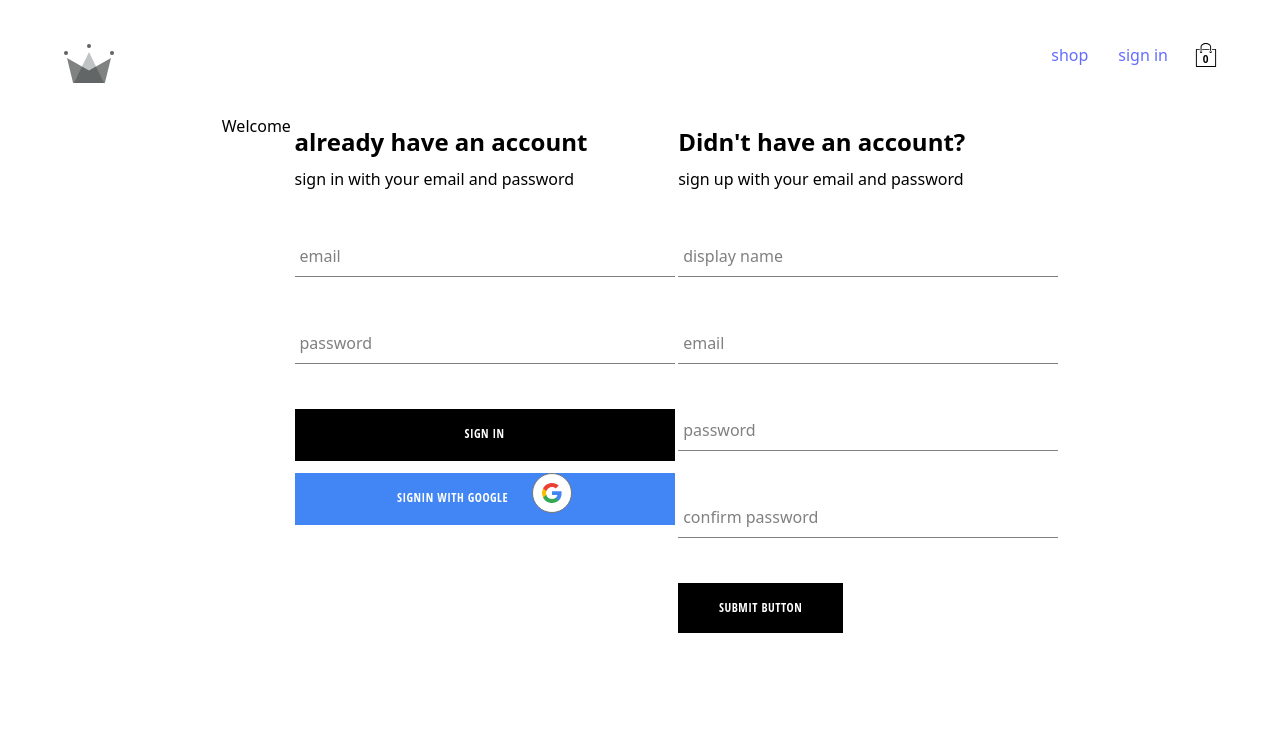
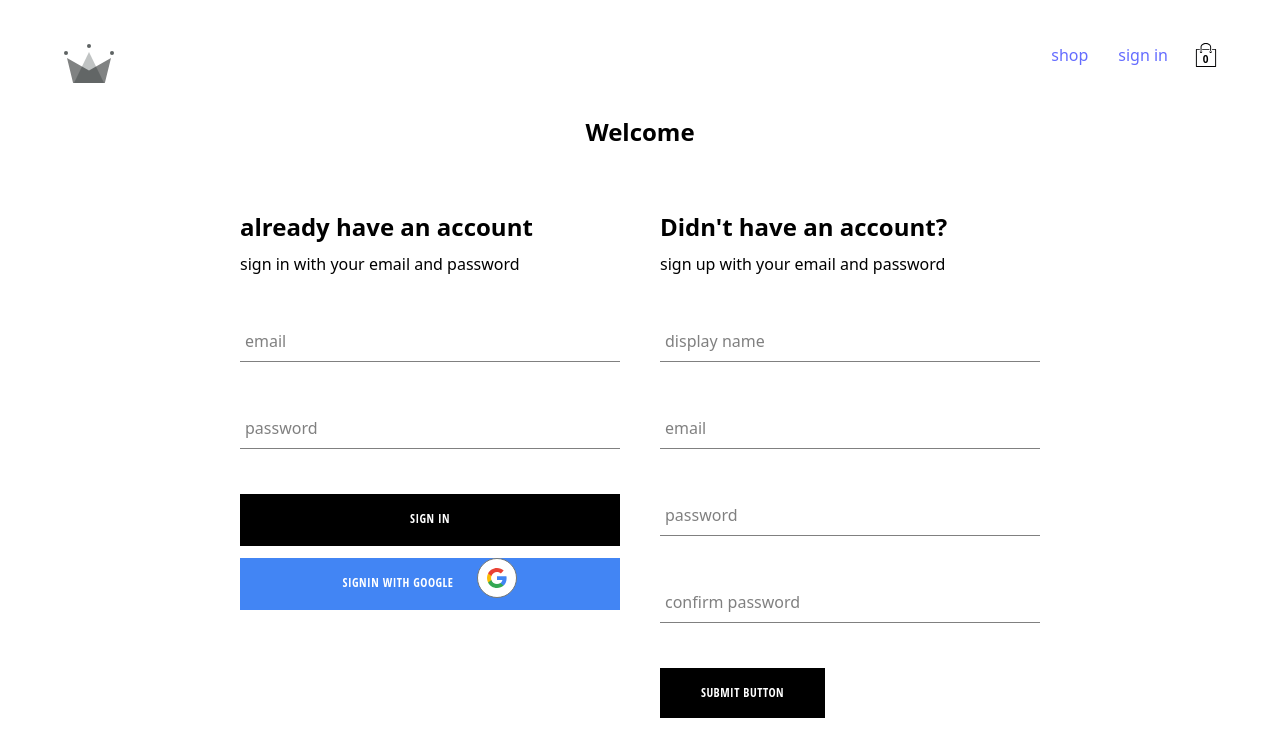
Before and after one commit to mohamedOsman21/crown-shop, a React (Vite) app: page /auth in a window 1280 px wide. Shown: the top 756 px of the page. Built offline with nearby package versions, Linux system fonts and the light colour scheme; no server answers; the database is empty.

Commit message:
Update UserAuthentication.component.jsx

```diff
--- a/src/routes/userAuthentication/UserAuthentication.component.jsx
+++ b/src/routes/userAuthentication/UserAuthentication.component.jsx
@@ -15,8 +15,8 @@ function UserAuthentication() {
 
   return (
     <div className="auth-container">
+        <div className="welcome-header">Welcome</div>
       <div className="forms">
-        <span>Welcome</span>
         <SignInForm />
         <SignupForm />
         {/* <button onClick={logGoogleUser}>signIn with google</button> */}
```
